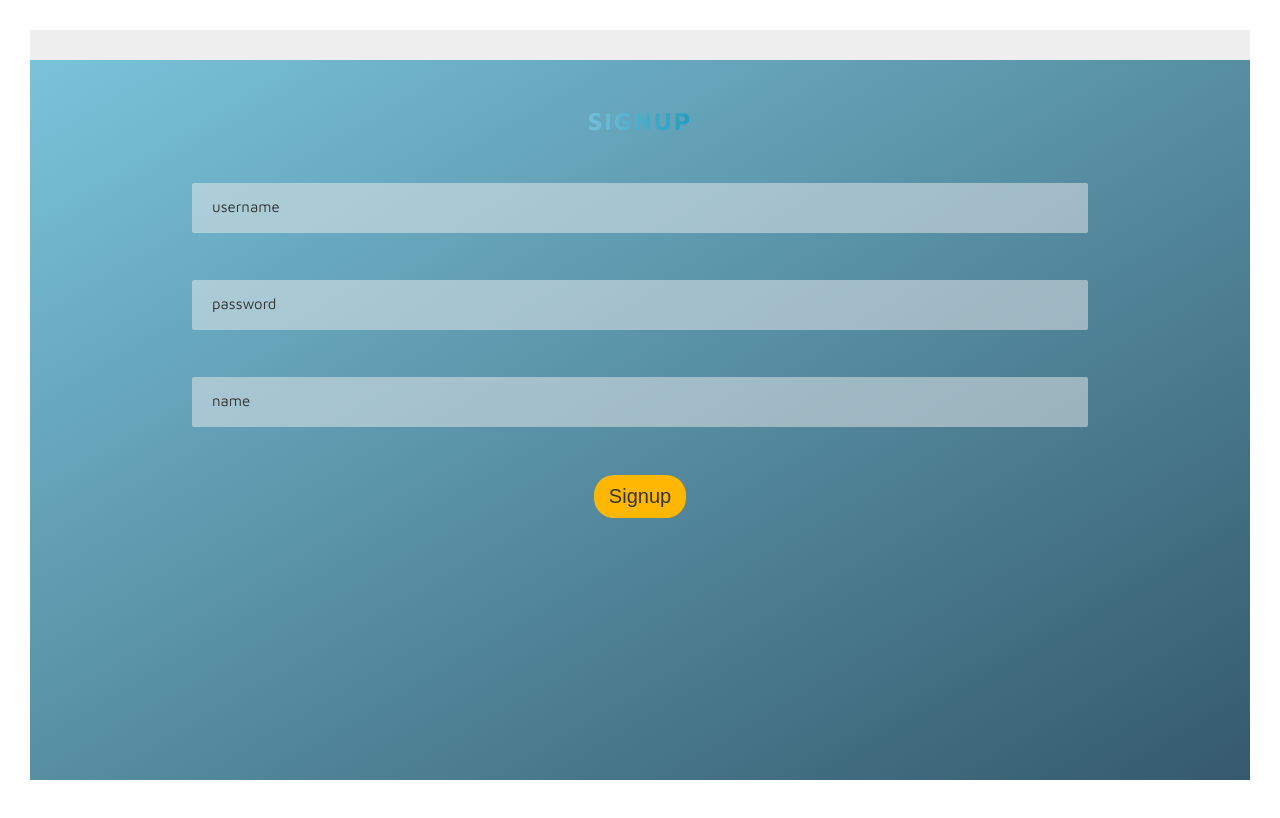
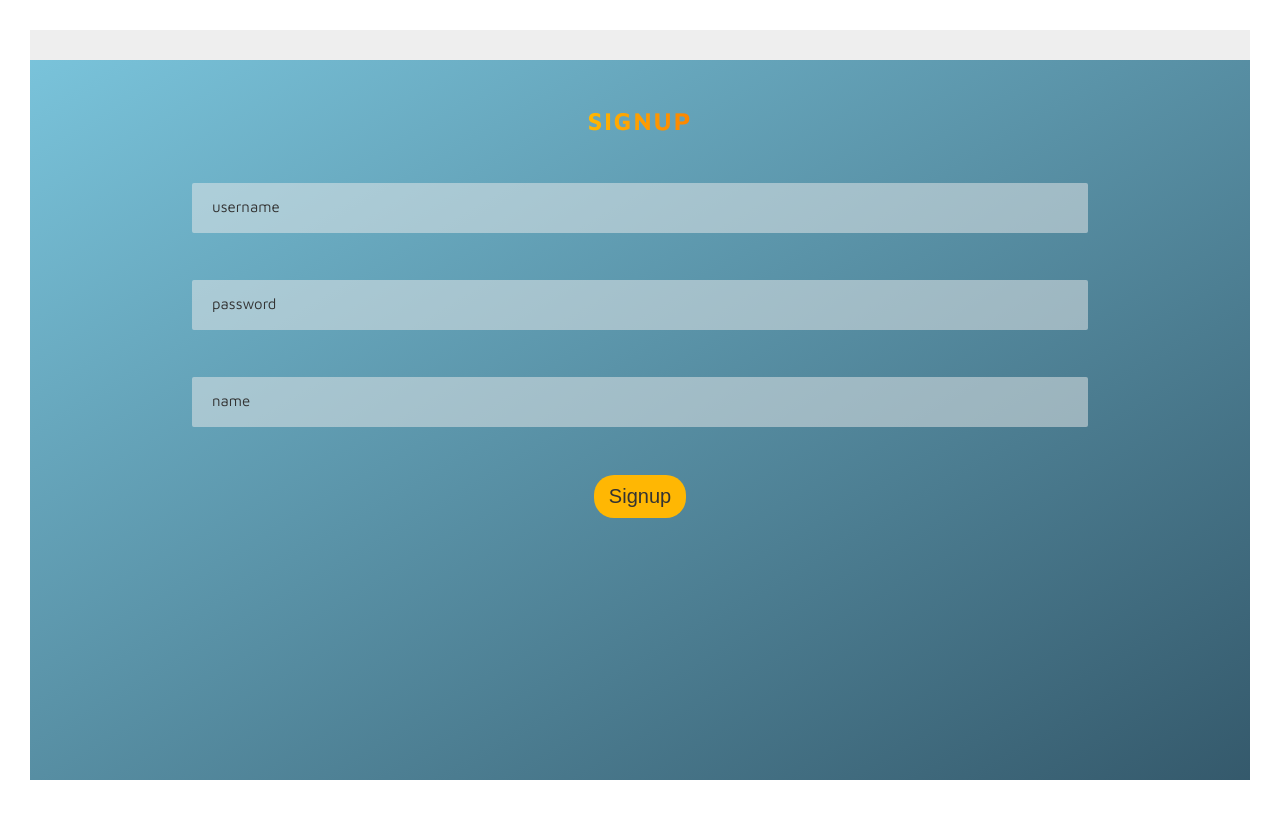
Before and after one commit to jordan-romero/habitual-frontend, a React (Create React App) app: page /signup in a window 1280 px wide. Built offline with nearby package versions, Linux system fonts and the light colour scheme.

Commit message:
adds secondary heading with secondary colors

```diff
--- a/sass/base/_typography.scss
+++ b/sass/base/_typography.scss
@@ -49,6 +49,23 @@ body {
             transform: skewY(2deg) skewX(15deg) scale(1.1);
             text-shadow: .5rem 1rem 2rem rgba($color-black, .2);
         }
+
+        &--secondary {
+            font-size: 2.5rem;
+            text-transform: uppercase;
+            font-weight: 700;
+            display: inline-block;
+            background-image: linear-gradient(to right, $color-secondary, $color-secondary-bold);
+            -webkit-background-clip: text;
+            color: transparent;
+            letter-spacing: .2rem;
+            transition: all .2s;
+
+            &:hover {
+                transform: skewY(2deg) skewX(15deg) scale(1.1);
+                text-shadow: .5rem 1rem 2rem rgba($color-black, .2);
+            }
+        }
     }
 
     .heading-tertiary {
--- a/src/components/Signup.js
+++ b/src/components/Signup.js
@@ -32,7 +32,7 @@ onSubmit = e => {
       <div className='auth-form-container'>
         <form className='auth-form u-margin-top-medium' onSubmit={this.onSubmit}>
           <div class="u-margin-bottom-medium">
-            <h2 class="heading-secondary">
+            <h2 class="heading-secondary--secondary">
                 Signup
             </h2>
           </div>
--- a/src/index.css
+++ b/src/index.css
@@ -77,6 +77,19 @@ body {
   .heading-secondary:hover {
     transform: skewY(2deg) skewX(15deg) scale(1.1);
     text-shadow: 0.5rem 1rem 2rem rgba(14, 17, 17, 0.2); }
+  .heading-secondary--secondary {
+    font-size: 2.5rem;
+    text-transform: uppercase;
+    font-weight: 700;
+    display: inline-block;
+    background-image: linear-gradient(to right, #ffb703, #fd8500);
+    -webkit-background-clip: text;
+    color: transparent;
+    letter-spacing: .2rem;
+    transition: all .2s; }
+    .heading-secondary--secondary:hover {
+      transform: skewY(2deg) skewX(15deg) scale(1.1);
+      text-shadow: 0.5rem 1rem 2rem rgba(14, 17, 17, 0.2); }
 
 .heading-tertiary {
   font-size: 1.6rem;
```
